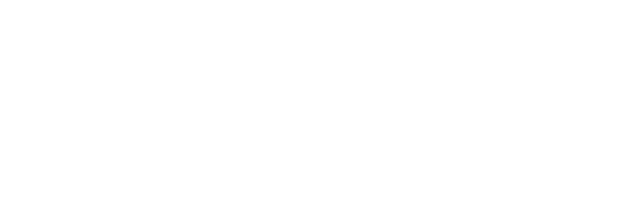
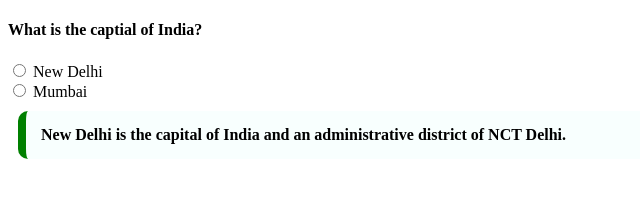
Before and after one commit to acciojob/trivia-git-uday-kiran, a website: page main.html in a window 1280 px wide. Shown: the whole page, without its empty margins (0-640 px from the left). Drawn offline with Linux system fonts and the light colour scheme.

Commit message:
created a submission

```diff
--- a/main.html
+++ b/main.html
@@ -3,14 +3,18 @@
 <html>
 
 <head>
-	<link rel="stylesheet" href="styles.css">
+  <link rel="stylesheet" href="styles.css" />
 </head>
 
 <body>
-	<!-- the entire body must be written by student -->
-    <script type="text/javascript" src="./script.js">
-</script>
-
+  <!-- the entire body must be written by student -->
+  <h4 id="question">What is the captial of India?</h4>
+  <input type="radio" name="question" id="q1" value="q1">
+  <label for="q1">New Delhi</label> <br>
+  <input type="radio" name="question" id="q1" value="q2">
+  <label for="q2">Mumbai</label>
+  <blockquote>New Delhi is the capital of India and an administrative district of NCT Delhi.</blockquote>
+  <script type="text/javascript" src="./script.js"></script>
 </body>
 
 </html>
--- a/styles.css
+++ b/styles.css
@@ -1,2 +1,9 @@
-
-/* Your CSS Code here. */
+blockquote{
+    max-width: 600px;
+    margin: 10px;
+    padding: 15px;
+    border-left: 8px solid green;
+    background-color: #f8fffe;
+    font-weight: bold;
+    border-radius: 10px;
+}
```
